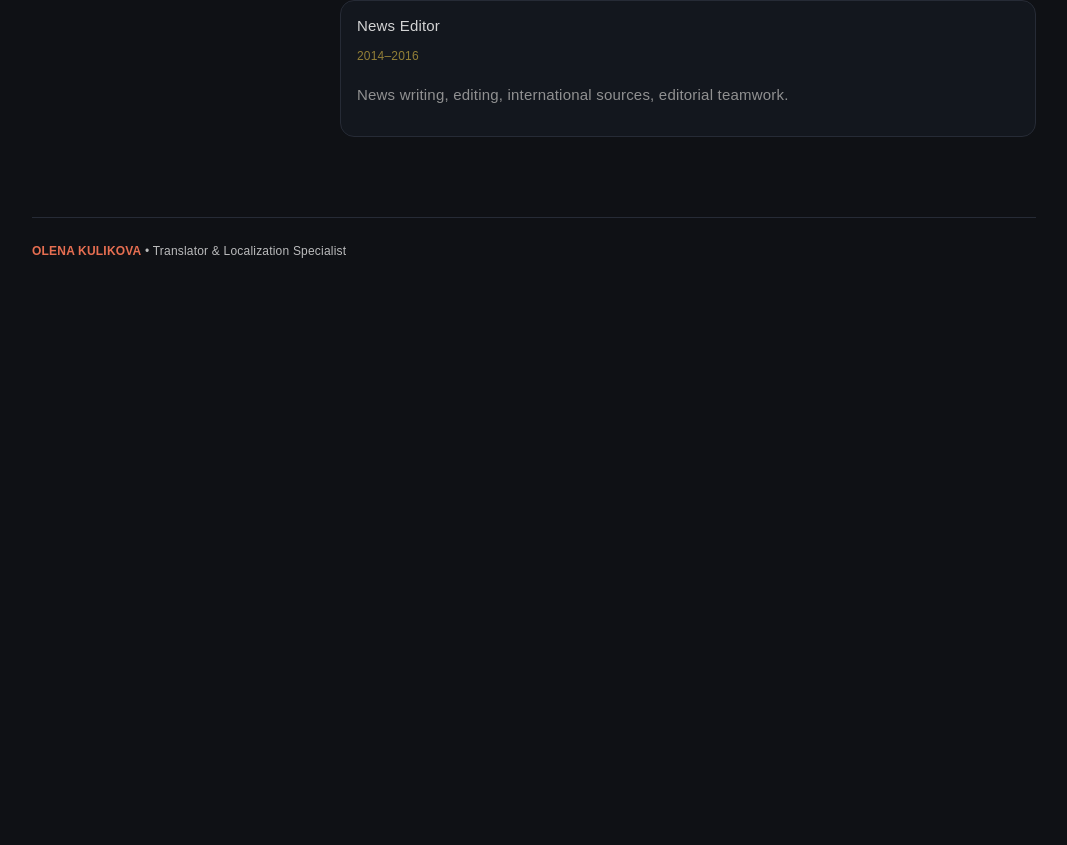
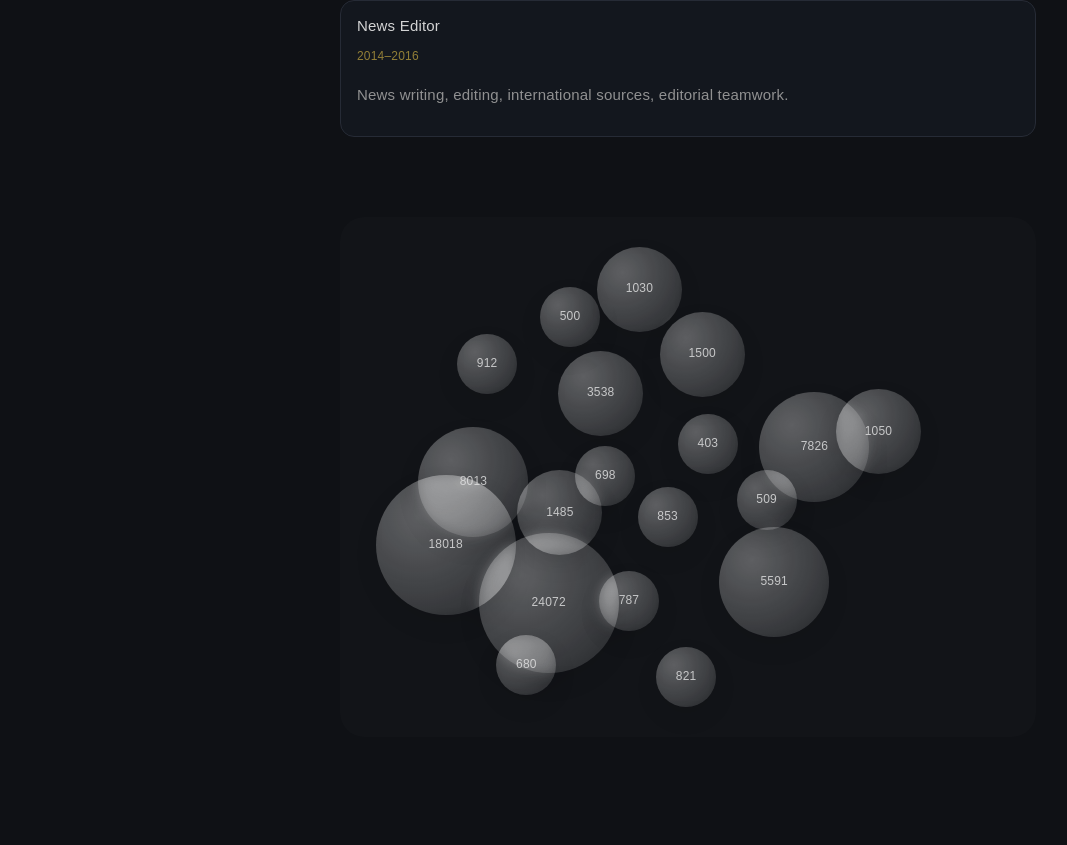
Before and after one commit to SillyCat88/nexia-lab-cv, a React (Vite) app: page / in a window 1280 px wide. Shown: the part 915-1760 px from the top of the page, without its empty margins (106-1173 px from the left). Before the commit the page ends 1237 px from the top, so only its background shows below. Built offline with nearby package versions, Linux system fonts and the light colour scheme.

Commit message:
switch bubble layout to geometric vertex system

```diff
--- a/src/Projects.css
+++ b/src/Projects.css
@@ -10,10 +10,9 @@
 ========================= */
 
 .bubble-chart {
+  position: relative;
   width: 100%;
-  min-height: 420px;
-
-  position: relative;
+  min-height: 520px;
 
   display: flex;
   justify-content: center;
@@ -23,17 +22,20 @@
 
   /* легкий "dashboard feel" фон */
   background: rgba(255, 255, 255, 0.02);
+  overflow: hidden;
 }
 
 /* майбутні bubbles */
 .bubble {
   position: absolute;
+
   border-radius: 50%;
 
   display: flex;
   justify-content: center;
   align-items: center;
-
+  font-size: 12px;
+  color: rgba(255, 255, 255, 0.8);
   cursor: pointer;
 
   /* м’який glass/bubble ефект */
@@ -44,15 +46,14 @@
   );
 
   backdrop-filter: blur(6px);
-
-  box-shadow: 0 10px 30px rgba(0, 0, 0, 0.08);
-
+  box-shadow: 0 10px 25px rgba(0, 0, 0, 0.08);
   transition: transform 180ms ease, box-shadow 180ms ease;
 }
 
 .bubble:hover {
   transform: scale(1.08);
-  box-shadow: 0 15px 40px rgba(0, 0, 0, 0.12);
+  z-index: 10;
+  box-shadow: 0 15px 40px rgba(0, 0, 0, 0.15);
 }
 
 /* =========================
--- a/src/Projects.jsx
+++ b/src/Projects.jsx
@@ -1,4 +1,5 @@
 import { projects } from "./projects.js";
+import "./Projects.css";
 
 export default function Projects() {
   return (
@@ -6,7 +7,63 @@ export default function Projects() {
 
       {/* BUBBLE CHART */}
       <div className="bubble-chart">
-        {/* bubbles later */}
+
+        {projects.map((p, i) => {
+
+          const vertices = [
+            { x: 200, y: 60 },
+            { x: 320, y: 100 },
+            { x: 420, y: 180 },
+            { x: 380, y: 300 },
+            { x: 260, y: 360 },
+            { x: 140, y: 320 },
+            { x: 80, y: 200 },
+
+            { x: 220, y: 140 },
+            { x: 340, y: 200 },
+            { x: 300, y: 260 },
+            { x: 180, y: 260 },
+
+            { x: 120, y: 120 },
+            { x: 260, y: 20 },
+            { x: 400, y: 260 },
+
+            { x: 160, y: 420 },
+            { x: 320, y: 420 },
+
+            { x: 500, y: 180 },
+            { x: 40, y: 260 },
+            { x: 240, y: 220 },
+            ];
+
+          let size;
+            if (p.words > 10000) size = 140;
+            else if (p.words > 5000) size = 110;
+            else if (p.words > 1000) size = 85;
+            else size = 60;
+
+          const v = vertices[i];
+
+          // легкий "хаос", але контрольований
+          const jitterX = (Math.sin(i * 999) * 10);
+          const jitterY = (Math.cos(i * 777) * 10);
+
+          return (
+            <div
+              key={p.id}
+              className="bubble"
+              style={{
+                width: size,
+                height: size,
+                left: v.x + jitterX,
+                top: v.y + jitterY,
+              }}
+            >
+              {p.words}
+            </div>
+          );
+        })}
+
       </div>
 
       {/* TOOLTIP AREA (optional layer) */}
```
